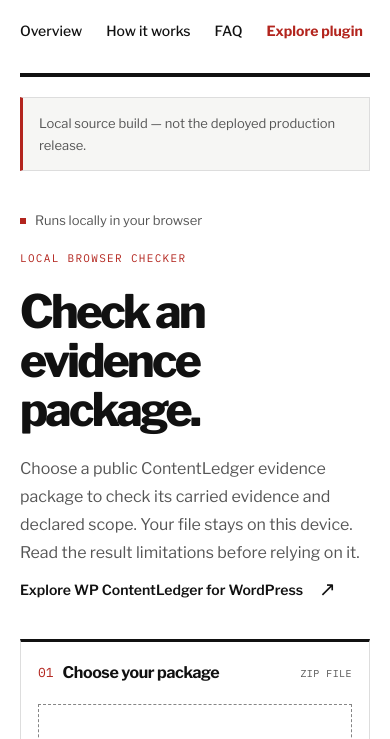
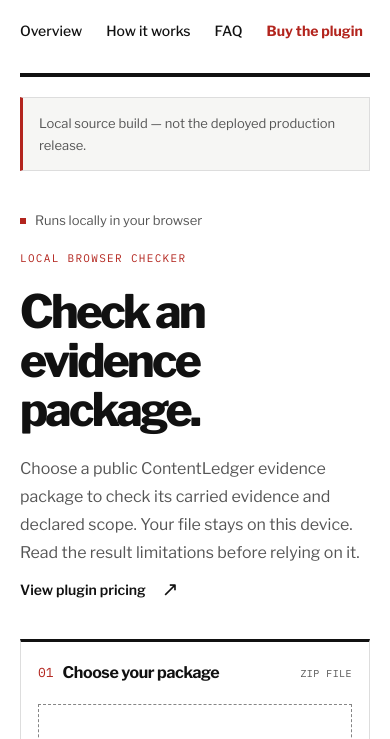
Before and after one commit to brianwinum/contentledger-verifier, a website built with Vite: page index.html in a window 390 px wide. Shown: the part 68-807 px from the top of the page. Built offline with nearby package versions, Linux system fonts and the light colour scheme; some packages are replaced by stand-ins of ours.

Commit message:
Use buyer-focused sales CTAs in public checker (#4)
Co-authored-by: Brian Winum <bwinum@maxplaces.com>

```diff
--- a/index.html
+++ b/index.html
@@ -12,7 +12,7 @@
   <body>
     <div class="app-shell">
       <a class="skip-link" href="#main">Skip to content</a>
-      <header class="site-header container" id="top"><a class="brand" href="https://wpcontentledger.com/" aria-label="WP ContentLedger home"><span class="brand-mark"><svg viewBox="0 0 32 32" fill="none" aria-hidden="true"><path d="M8 3h11l6 6v20H8V3Z" stroke="currentColor" stroke-width="2"/><path d="M19 3v7h6M12 19l3 3 7-8" stroke="currentColor" stroke-width="2" stroke-linejoin="round"/></svg></span><span><span class="wordmark">WP ContentLedger</span><span class="brand-sub">Publication evidence for WordPress</span></span></a><nav aria-label="Main navigation"><a href="https://wpcontentledger.com/#overview">Overview</a><a href="https://wpcontentledger.com/#how-it-works">How it works</a><a href="https://wpcontentledger.com/#faq">FAQ</a><a class="mobile-sales-link" href="https://buy.wpcontentledger.com/">Explore plugin</a></nav><a class="button button-primary header-cta" href="https://buy.wpcontentledger.com/">Explore the plugin <span aria-hidden="true">→</span></a></header>
+      <header class="site-header container" id="top"><a class="brand" href="https://wpcontentledger.com/" aria-label="WP ContentLedger home"><span class="brand-mark"><svg viewBox="0 0 32 32" fill="none" aria-hidden="true"><path d="M8 3h11l6 6v20H8V3Z" stroke="currentColor" stroke-width="2"/><path d="M19 3v7h6M12 19l3 3 7-8" stroke="currentColor" stroke-width="2" stroke-linejoin="round"/></svg></span><span><span class="wordmark">WP ContentLedger</span><span class="brand-sub">Publication evidence for WordPress</span></span></a><nav aria-label="Main navigation"><a href="https://wpcontentledger.com/#overview">Overview</a><a href="https://wpcontentledger.com/#how-it-works">How it works</a><a href="https://wpcontentledger.com/#faq">FAQ</a><a class="mobile-sales-link" href="https://buy.wpcontentledger.com/">Buy the plugin</a></nav><a class="button button-primary header-cta" href="https://buy.wpcontentledger.com/">Buy the plugin <span aria-hidden="true">→</span></a></header>
 
       <div id="local-build-banner" class="local-build-banner container" hidden>Local source build.</div>
       <noscript><p class="local-build-banner container">JavaScript is required to check a package locally. No package has been checked. No evidence is uploaded by this checker.</p></noscript>
@@ -22,7 +22,7 @@
           <p id="intro-eyebrow" class="eyebrow">OFFLINE PACKAGE VERIFICATION</p>
           <h1>Check an evidence package.</h1>
           <p id="intro-copy" class="intro-copy">Check a ContentLedger evidence package on your computer. Get a clear explanation of what checks out—and what it can tell you.</p>
-          <a class="text-link" href="https://buy.wpcontentledger.com/">Explore WP ContentLedger for WordPress <span aria-hidden="true">↗</span></a>
+          <a class="text-link" href="https://buy.wpcontentledger.com/">View plugin pricing <span aria-hidden="true">↗</span></a>
         </div>
 
         <div class="workspace">
@@ -295,7 +295,7 @@
         <p id="report-status" class="report-status" role="status" hidden></p>
         <div class="checker-build-note"><span>ContentLedger Checker <span id="app-version"></span></span><span id="footer-note">Local browser verification. No account needed.</span></div>
       </main>
-      <footer class="site-footer container"><div class="footer-top"><div><a class="brand" href="https://wpcontentledger.com/" aria-label="WP ContentLedger home"><span class="brand-mark"><svg viewBox="0 0 32 32" fill="none" aria-hidden="true"><path d="M8 3h11l6 6v20H8V3Z" stroke="currentColor" stroke-width="2"/><path d="M19 3v7h6M12 19l3 3 7-8" stroke="currentColor" stroke-width="2" stroke-linejoin="round"/></svg></span><span><span class="wordmark">WP ContentLedger</span><span class="brand-sub">Publication evidence for WordPress</span></span></a><p>Publication evidence for WordPress.</p></div><nav class="footer-links" aria-label="Project resources"><a href="https://buy.wpcontentledger.com/">Explore the plugin</a><a href="https://certificates.wpcontentledger.com/">Certificate Repository</a><a href="https://certificates.wpcontentledger.com/methodology">About the evidence</a><a href="https://verify.wpcontentledger.com/">Package checker</a><a href="https://brianwinum.com/wp-contentledger/">Project background</a><a href="https://brianwinum.com/contact/?topic=contentledger">Contact</a><a href="#top">Back to top <span aria-hidden="true">↑</span></a></nav></div><div class="footer-bottom"><p>A project by <a href="https://brianwinum.com/">Brian Winum</a>.</p><span class="mono">A RECORD OF PUBLICATION.</span></div></footer>
+      <footer class="site-footer container"><div class="footer-top"><div><a class="brand" href="https://wpcontentledger.com/" aria-label="WP ContentLedger home"><span class="brand-mark"><svg viewBox="0 0 32 32" fill="none" aria-hidden="true"><path d="M8 3h11l6 6v20H8V3Z" stroke="currentColor" stroke-width="2"/><path d="M19 3v7h6M12 19l3 3 7-8" stroke="currentColor" stroke-width="2" stroke-linejoin="round"/></svg></span><span><span class="wordmark">WP ContentLedger</span><span class="brand-sub">Publication evidence for WordPress</span></span></a><p>Publication evidence for WordPress.</p></div><nav class="footer-links" aria-label="Project resources"><a href="https://buy.wpcontentledger.com/">Buy the plugin</a><a href="https://certificates.wpcontentledger.com/">Certificate Repository</a><a href="https://certificates.wpcontentledger.com/methodology">About the evidence</a><a href="https://verify.wpcontentledger.com/">Package checker</a><a href="https://brianwinum.com/wp-contentledger/">Project background</a><a href="https://brianwinum.com/contact/?topic=contentledger">Contact</a><a href="#top">Back to top <span aria-hidden="true">↑</span></a></nav></div><div class="footer-bottom"><p>A project by <a href="https://brianwinum.com/">Brian Winum</a>.</p><span class="mono">A RECORD OF PUBLICATION.</span></div></footer>
     </div>
     <script type="module" src="/src/main.ts"></script>
   </body>
```
Also changed, not shown: e2e/accessibility.spec.ts (+1 -1 lines).
